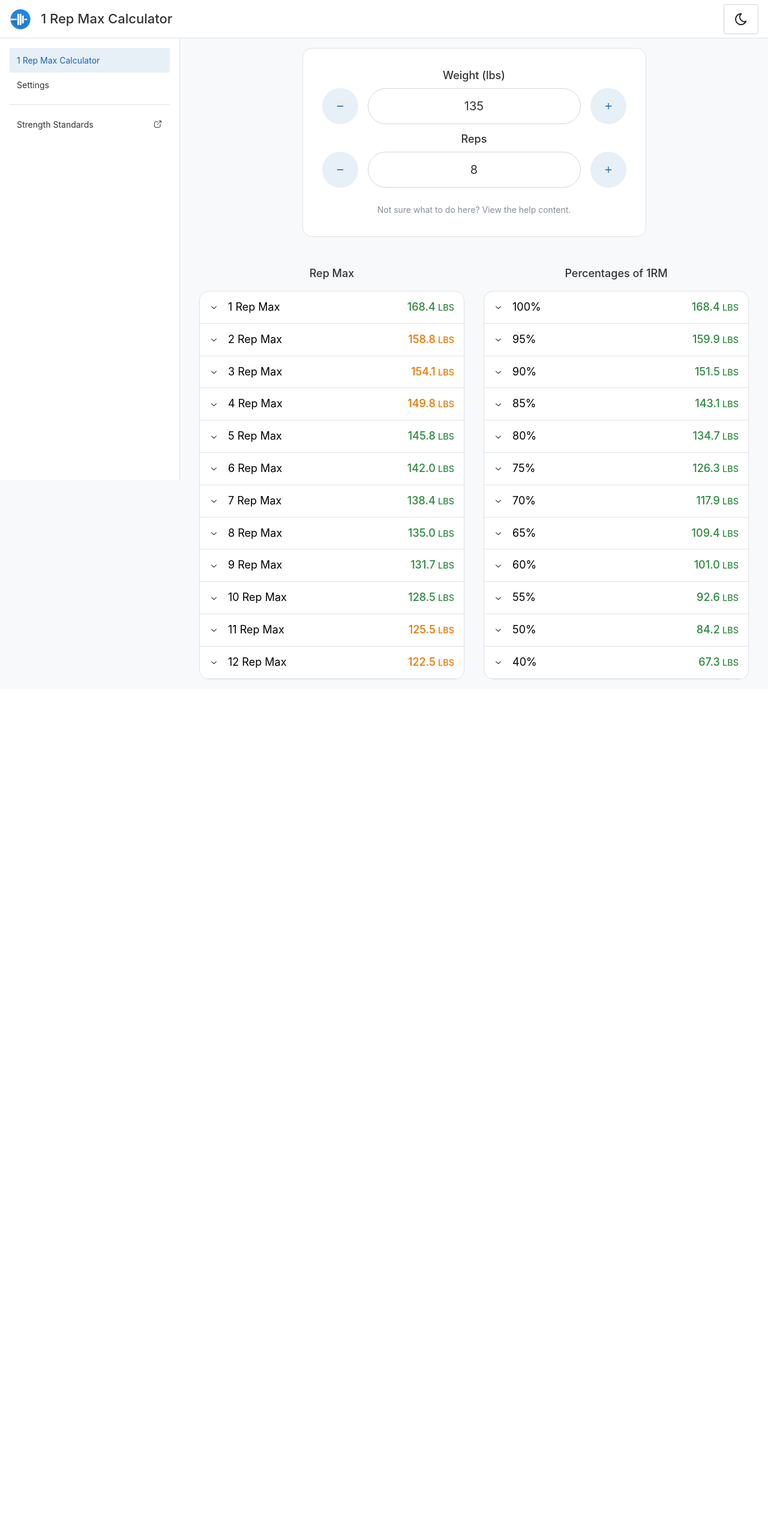
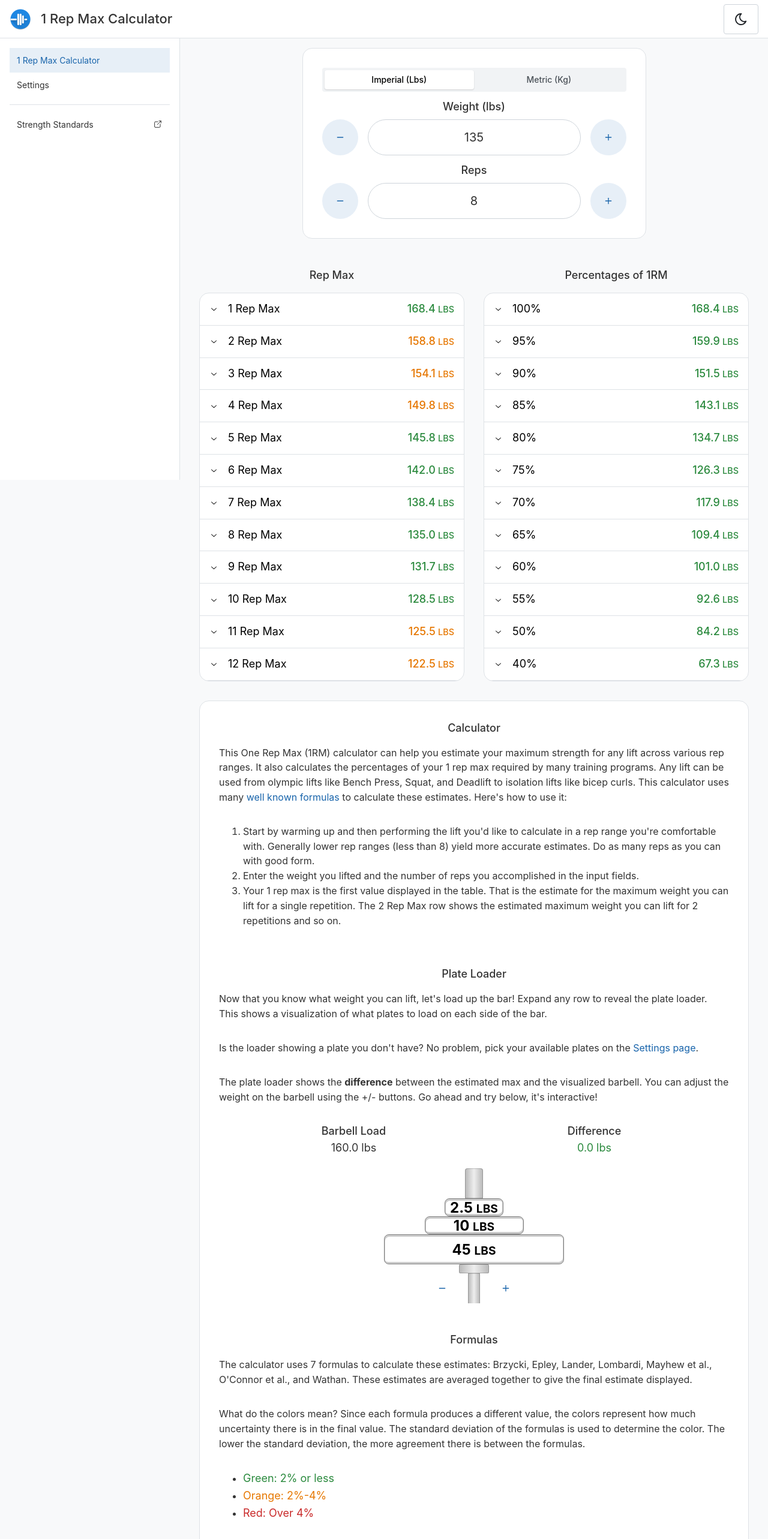
Before and after one commit to Deba9398/one-rep-max-web, a Next.js app: page / in a window 1280 px wide. Shown: the top 2566 px of the page at 60% size. Before the commit the page ends 1149 px from the top, so only its background shows below. Built offline with nearby package versions, Linux system fonts and the light colour scheme.

Commit message:
Move help to always visible, cache last weight and reps

```diff
--- a/app/layout.tsx
+++ b/app/layout.tsx
@@ -7,9 +7,9 @@ import Script from 'next/script';
 const isProduction = process.env.NODE_ENV === 'production';
 
 export const metadata: Metadata = {
-  title: 'One Rep Max Calculator',
+  title: 'One Rep Max (1RM) Calculator',
   description:
-    'Calculate your one rep max, get percentage breakdowns, and visualize barbell plate configurations with this free web app.',
+    'Calculate your one rep max (1RM), get percentage breakdowns, and visualize barbell plate configurations with this free web app. Works for Bench Press, Squat, Deadlift, and more!',
 };
 
 export default function RootLayout({
--- a/app/template.tsx
+++ b/app/template.tsx
@@ -1,4 +1,5 @@
 'use client';
+import { logEvent } from '@/util/analytics';
 import {
   AppShell,
   Group,
@@ -107,9 +108,11 @@ function ColorSchemeToggle() {
       aria-label={
         computedColorScheme === 'light' ? 'Use Dark Mode' : 'Use Light Mode'
       }
-      onClick={() =>
-        setColorScheme(computedColorScheme === 'light' ? 'dark' : 'light')
-      }
+      onClick={() => {
+        const newTheme = computedColorScheme === 'light' ? 'dark' : 'light';
+        setColorScheme(newTheme);
+        logEvent(`change_color_scheme_header_${newTheme}`);
+      }}
     >
       {computedColorScheme === 'light' ? <IconMoon /> : <IconSun />}
     </Button>
--- a/components/Help.tsx
+++ b/components/Help.tsx
@@ -3,29 +3,15 @@ import PlateLoader from './PlateLoader';
 import { Title, Text, Space, Anchor, Modal } from '@mantine/core';
 import { useMediaQuery } from '@mantine/hooks';
 
-export default function Help({
-  opened,
-  close,
-}: {
-  opened: boolean;
-  close: () => void;
-}) {
-  const isMobile = useMediaQuery('(max-width: 50em)');
-
+export function HelpContent() {
   return (
-    <Modal
-      opened={opened}
-      size='xl'
-      fullScreen={isMobile}
-      onClose={close}
-      title='Help'
-    >
+    <>
       <Title order={4} className=' text-center'>
         Calculator
       </Title>
       <p>
-        This 1 Rep Max calculator can help you estimate your maximum strength
-        for any lift across various rep ranges. It also calculates the
+        This One Rep Max (1RM) calculator can help you estimate your maximum
+        strength for any lift across various rep ranges. It also calculates the
         percentages of your 1 rep max required by many training programs. Any
         lift can be used from olympic lifts like Bench Press, Squat, and
         Deadlift to isolation lifts like bicep curls. This calculator uses many{' '}
@@ -106,6 +92,28 @@ export default function Help({
           </Text>
         </li>
       </ul>
+    </>
+  );
+}
+
+export default function Help({
+  opened,
+  close,
+}: {
+  opened: boolean;
+  close: () => void;
+}) {
+  const isMobile = useMediaQuery('(max-width: 50em)');
+
+  return (
+    <Modal
+      opened={opened}
+      size='xl'
+      fullScreen={isMobile}
+      onClose={close}
+      title='Help'
+    >
+      <HelpContent />
     </Modal>
   );
 }
--- a/components/OneRepMaxCalc.tsx
+++ b/components/OneRepMaxCalc.tsx
@@ -1,31 +1,63 @@
 'use client';
 import PercentagesTable from '@/components/PercentagesTable';
 import RepMaxTable from '@/components/RepMaxTable';
-import { getWeightUnits, isMetricWeights } from '@/util/formatter';
+import { getWeightUnits, setWeightUnits } from '@/util/formatter';
 import { calculateRepMaxValues } from '@/util/repMaxFormulas';
 import {
-  Anchor,
   Box,
   Button,
   Card,
   Group,
   NumberInput,
   NumberInputHandlers,
+  SegmentedControl,
   Space,
   Title,
 } from '@mantine/core';
-import { useDisclosure } from '@mantine/hooks';
 import { IconMinus, IconPlus } from '@tabler/icons-react';
-import { useRef, useState } from 'react';
-import Help from './Help';
-import { LogEvent } from '@/util/analytics';
+import { SetStateAction, useRef, useState } from 'react';
+import { HelpContent } from './Help';
+import { logEvent } from '@/util/analytics';
+import {
+  getLastRepsPerformed,
+  getLastWeightLifted,
+  setLastRepsPerformed,
+  setLastWeightLifted,
+} from '@/util/localStorage';
 
 export default function OneRepMaxCalc() {
-  const [opened, { open, close }] = useDisclosure(false);
   const [weightLifted, setWeightLifted] = useState<number>(
-    isMetricWeights() ? 80 : 135
+    getLastWeightLifted()
   );
-  const [repsPerformed, setRepsPerformed] = useState<number>(8);
+  const [repsPerformed, setRepsPerformed] = useState<number>(
+    getLastRepsPerformed()
+  );
+
+  const [unitPreference, setUnitPreference] = useState<string>(
+    getWeightUnits()
+  );
+
+  const updateWeightLiftedAndCache = (weightLifted: number) => {
+    setLastWeightLifted(weightLifted);
+    setWeightLifted(weightLifted);
+  };
+
+  const updateRepsPerformedAndCache = (repsPerformed: number) => {
+    setLastRepsPerformed(repsPerformed);
+    setRepsPerformed(repsPerformed);
+  };
+
+  const updateUnitPreference = (val: SetStateAction<string>) => {
+    if (val === 'kg') {
+      updateWeightLiftedAndCache(Math.round(weightLifted / 2.20462));
+    } else {
+      updateWeightLiftedAndCache(Math.round(weightLifted * 2.20462));
+    }
+
+    setWeightUnits(val.toString());
+    setUnitPreference(val);
+    logEvent('change_units_pref_orm');
+  };
 
   const weightLiftedHandlersRef = useRef<NumberInputHandlers>(null);
   const weightLiftedInputRef = useRef<HTMLInputElement>(null);
@@ -48,6 +80,16 @@ export default function OneRepMaxCalc() {
       <Box maw={600} mx='auto'>
         <Card padding='xl' radius='lg' withBorder>
           <div className='text-center'>
+            <SegmentedControl
+              fullWidth
+              value={unitPreference}
+              onChange={updateUnitPreference}
+              data={[
+                { label: 'Imperial (Lbs)', value: 'lbs' },
+                { label: 'Metric (Kg)', value: 'kg' },
+              ]}
+            />
+            <Space h={12} />
             <Title id='weightInputLabel' order={4} pb={8}>
               Weight ({getWeightUnits()})
             </Title>
@@ -57,7 +99,7 @@ export default function OneRepMaxCalc() {
                 disabled={weightLifted <= 0}
                 onClick={() => {
                   weightLiftedHandlersRef.current?.decrement();
-                  LogEvent('click_decrement_weight');
+                  logEvent('click_decrement_weight');
                 }}
                 aria-label='Decrement Weight'
               >
@@ -77,8 +119,8 @@ export default function OneRepMaxCalc() {
                 ref={weightLiftedInputRef}
                 handlersRef={weightLiftedHandlersRef}
                 onChange={(val) => {
-                  setWeightLifted(parseFloat(val.toString()));
-                  LogEvent('change_weight_lifted');
+                  updateWeightLiftedAndCache(parseFloat(val.toString()));
+                  logEvent('change_weight_lifted');
                 }}
                 onFocus={() => weightLiftedInputRef.current?.select()}
                 value={weightLifted}
@@ -94,7 +136,7 @@ export default function OneRepMaxCalc() {
                 disabled={weightLifted >= 1000}
                 onClick={() => {
                   weightLiftedHandlersRef.current?.increment();
-                  LogEvent('click_increment_weight');
+                  logEvent('click_increment_weight');
                 }}
                 aria-label='Increment Weight'
               >
@@ -114,7 +156,7 @@ export default function OneRepMaxCalc() {
                 disabled={repsPerformed <= 1}
                 onClick={() => {
                   repsPerformedHandlersRef.current?.decrement();
-                  LogEvent('click_decrement_reps');
+                  logEvent('click_decrement_reps');
                 }}
                 aria-label='Decrement Reps'
               >
@@ -133,8 +175,8 @@ export default function OneRepMaxCalc() {
                 ref={repsPerformedInputRef}
                 handlersRef={repsPerformedHandlersRef}
                 onChange={(val) => {
-                  setRepsPerformed(parseFloat(val.toString()));
-                  LogEvent('change_reps_performed');
+                  updateRepsPerformedAndCache(parseFloat(val.toString()));
+                  logEvent('change_reps_performed');
                 }}
                 onFocus={() => repsPerformedInputRef.current?.select()}
                 value={repsPerformed}
@@ -150,7 +192,7 @@ export default function OneRepMaxCalc() {
                 disabled={repsPerformed >= 15}
                 onClick={() => {
                   repsPerformedHandlersRef.current?.increment();
-                  LogEvent('click_increment_reps');
+                  logEvent('click_increment_reps');
                 }}
                 aria-label='Increment Reps'
               >
@@ -158,12 +200,6 @@ export default function OneRepMaxCalc() {
               </Button>
             </Group>
           </div>
-          <Space h={24} />
-          <span className='text-center'>
-            <Anchor onClick={open} component='button' c='dimmed' size='sm'>
-              Not sure what to do here? View the help content.
-            </Anchor>
-          </span>
         </Card>
       </Box>
 
@@ -183,7 +219,11 @@ export default function OneRepMaxCalc() {
           </div>
         </div>
       </div>
-      <Help opened={opened} close={close} />
+      <div className='container mx-auto mt-8 max-w-[1200px] xl:px-4'>
+        <Card padding='xl' radius='lg' withBorder>
+          <HelpContent />
+        </Card>
+      </div>
     </main>
   );
 }
--- a/components/PlateLoader/PlateLoader.tsx
+++ b/components/PlateLoader/PlateLoader.tsx
@@ -8,6 +8,7 @@ import {
   IconMinus,
   IconPlus,
 } from '@tabler/icons-react';
+import { logEvent } from '@/util/analytics';
 
 function roundWeightToSmallestPlate(
   weight: number,
@@ -228,7 +229,13 @@ function LoadedBarbellVisual({
         }}
       ></div>
       <div className='flex items-center gap-4'>
-        <Button variant='subtle' onClick={() => weightAdjustmentCallback(-1)}>
+        <Button
+          variant='subtle'
+          onClick={() => {
+            weightAdjustmentCallback(-1);
+            logEvent('plate_loader_decrement');
+          }}
+        >
           <IconMinus size='1rem' />
         </Button>
         <div
@@ -239,7 +246,13 @@ function LoadedBarbellVisual({
             borderBottom: 'none',
           }}
         ></div>
-        <Button variant='subtle' onClick={() => weightAdjustmentCallback(1)}>
+        <Button
+          variant='subtle'
+          onClick={() => {
+            weightAdjustmentCallback(1);
+            logEvent('plate_loader_increment');
+          }}
+        >
           <IconPlus size='1rem' />
         </Button>
       </div>
--- a/components/Settings.tsx
+++ b/components/Settings.tsx
@@ -1,3 +1,4 @@
+import { logEvent } from '@/util/analytics';
 import {
   formatWeight,
   getWeightUnits,
@@ -6,9 +7,6 @@ import {
 } from '@/util/formatter';
 import {
   Card,
-  Checkbox,
-  CheckboxGroup,
-  Group,
   MantineColorScheme,
   Radio,
   Space,
@@ -31,10 +29,12 @@ export default function Settings() {
   const updateUnitPreference = (val: SetStateAction<string>) => {
     setWeightUnits(val.toString());
     setUnitPreference(val);
+    logEvent('change_units_pref_settings');
   };
 
   const updateColorScheme = (val: SetStateAction<string>) => {
     setColorScheme(val.toString() as MantineColorScheme);
+    logEvent(`change_color_scheme_settings_${val}`);
   };
 
   return (
@@ -108,6 +108,7 @@ function AvailableWeights() {
       plates.sort((a, b) => parseFloat(b) - parseFloat(a)).toString()
     );
     setSelectedPlates(plates);
+    logEvent('change_available_weights_settings');
   };
 
   return (
--- a/util/analytics.ts
+++ b/util/analytics.ts
@@ -1,6 +1,6 @@
 const googleAnalytics = window.gtag;
 
-export function LogEvent(
+export function logEvent(
   eventName: string,
   params?: { [key: string]: string }
 ) {
--- a/util/hooks.ts
+++ b/util/hooks.ts
@@ -1,6 +1,6 @@
 import { AccordionValue } from '@mantine/core';
 import { useState } from 'react';
-import { LogEvent } from './analytics';
+import { logEvent } from './analytics';
 
 export function useAccordionState(
   accordionName: string
@@ -20,10 +20,10 @@ export function useAccordionState(
     if (panelClosed) {
       const timeout = setTimeout(() => setOpenPanels(value));
       setTimeoutId(timeout);
-      LogEvent(`accordion_${accordionName}_panel_closed`);
+      logEvent(`accordion_${accordionName}_panel_closed`);
     } else {
       setOpenPanels(value);
-      LogEvent(`accordion_${accordionName}_panel_opened`);
+      logEvent(`accordion_${accordionName}_panel_opened`);
     }
   };
 
--- /dev/null
+++ b/util/localStorage.ts
@@ -0,0 +1,33 @@
+import { isMetricWeights } from './formatter';
+
+const LAST_WEIGHT_LIFTED_KEY = 'lastWeightLifted';
+const LAST_REPS_PERFORMED_KEY = 'lastRepsPerformed';
+
+function getNumberFromLocalStorage(key: string) {
+  const savedNumber = localStorage.getItem(key);
+
+  if (savedNumber !== null && !isNaN(Number(savedNumber))) {
+    return Number.parseFloat(savedNumber);
+  }
+
+  return null;
+}
+
+export function getLastWeightLifted() {
+  const fallback = isMetricWeights() ? 80 : 135;
+  const savedNumber = getNumberFromLocalStorage(LAST_WEIGHT_LIFTED_KEY);
+  return savedNumber ?? fallback;
+}
+
+export function setLastWeightLifted(weightLifted: number) {
+  localStorage.setItem(LAST_WEIGHT_LIFTED_KEY, weightLifted.toString());
+}
+
+export function getLastRepsPerformed() {
+  const savedNumber = getNumberFromLocalStorage(LAST_REPS_PERFORMED_KEY);
+  return savedNumber ?? 8;
+}
+
+export function setLastRepsPerformed(weightLifted: number) {
+  localStorage.setItem(LAST_REPS_PERFORMED_KEY, weightLifted.toString());
+}
```
Also changed, not shown: app/apple-icon.png (added).
